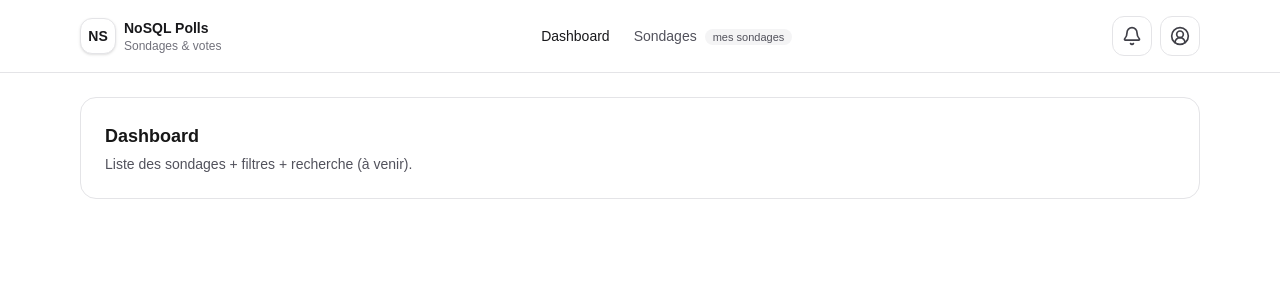
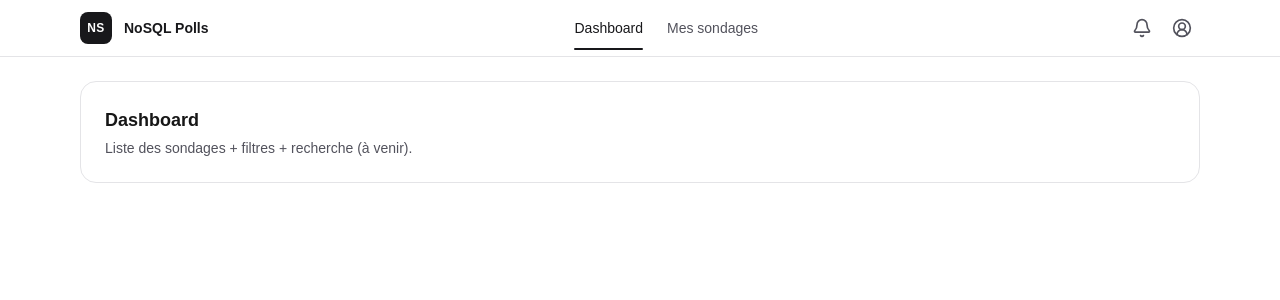
Before and after one commit to Mouad45-bit/sondage, a Next.js app in the folder next/: page / in a window 1280 px wide. Shown: the top 300 px of the page. Built offline with nearby package versions, Linux system fonts and the light colour scheme.

Commit message:
AppHeader v1

```diff
--- a/next/app/components/AppHeader.tsx
+++ b/next/app/components/AppHeader.tsx
@@ -7,71 +7,91 @@ import { usePathname } from "next/navigation";
 import { Bell, UserCircle2 } from "lucide-react";
 
 function isActive(pathname: string, href: string) {
-  // "/" doit matcher uniquement "/"
   if (href === "/") return pathname === "/";
   return pathname === href || pathname.startsWith(href + "/");
+}
+
+function NavLink({
+  href,
+  label,
+}: {
+  href: string;
+  label: string;
+}) {
+  const pathname = usePathname();
+  const active = isActive(pathname, href);
+
+  return (
+    <Link
+      href={href}
+      className={[
+        "relative -mx-2 rounded-md px-2 py-1 text-sm transition-colors",
+        active ? "text-zinc-900" : "text-zinc-600 hover:text-zinc-900",
+      ].join(" ")}
+    >
+      {label}
+      <span
+        className={[
+          "pointer-events-none absolute left-2 right-2 -bottom-2 h-[2px] rounded-full transition-opacity",
+          active ? "bg-zinc-900 opacity-100" : "bg-zinc-200 opacity-0",
+        ].join(" ")}
+      />
+    </Link>
+  );
 }
 
 export function AppHeader() {
   const pathname = usePathname();
 
-  const linkBase =
-    "text-sm font-medium transition-colors hover:text-zinc-900";
-  const linkActive = "text-zinc-900";
-  const linkInactive = "text-zinc-600";
-
   const iconBtn =
-    "inline-flex h-10 w-10 items-center justify-center rounded-xl border border-zinc-200 bg-white hover:bg-zinc-50 transition-colors focus:outline-none focus:ring-2 focus:ring-zinc-300";
+    "inline-flex h-9 w-9 items-center justify-center rounded-lg text-zinc-600 transition-colors hover:bg-zinc-100 hover:text-zinc-900 focus:outline-none focus:ring-2 focus:ring-zinc-300";
 
   return (
-    <header className="sticky top-0 z-50 border-b border-zinc-200 bg-white/70 backdrop-blur">
-      <div className="mx-auto flex max-w-6xl items-center justify-between px-4 py-3 md:py-4">
-        {/* Brand / Logo */}
-        <Link href="/" className="flex items-center gap-2">
-          <div className="flex h-9 w-9 items-center justify-center rounded-xl border border-zinc-200 bg-white shadow-sm">
-            <span className="text-sm font-semibold text-zinc-900">NS</span>
+    <header className="sticky top-0 z-50 border-b border-zinc-200 bg-white/80 backdrop-blur">
+      <div className="mx-auto flex h-14 max-w-6xl items-center justify-between px-4">
+        {/* Brand */}
+        <Link href="/" className="flex items-center gap-3">
+          <div className="flex h-8 w-8 items-center justify-center rounded-lg bg-zinc-900">
+            <span className="text-xs font-semibold tracking-wide text-white">NS</span>
           </div>
-          <div className="leading-tight">
-            <div className="text-sm font-semibold text-zinc-900">NoSQL Polls</div>
-            <div className="text-xs text-zinc-500">Sondages & votes</div>
-          </div>
+          <div className="text-sm font-semibold text-zinc-900">NoSQL Polls</div>
         </Link>
 
-        {/* Nav */}
+        {/* Nav (desktop) */}
         <nav className="hidden items-center gap-6 md:flex">
+          <NavLink href="/" label="Dashboard" />
+          <NavLink href="/polls" label="Mes sondages" />
+        </nav>
+
+        {/* Actions */}
+        <div className="flex items-center gap-1">
           <Link
-            href="/"
-            className={[
-              linkBase,
-              isActive(pathname, "/") ? linkActive : linkInactive,
-            ].join(" ")}
+            href="/notifications"
+            className={iconBtn}
+            aria-label="Notifications"
+            title="Notifications"
           >
-            Dashboard
+            <Bell className="h-5 w-5" />
           </Link>
 
           <Link
-            href="/polls"
-            className={[
-              linkBase,
-              isActive(pathname, "/polls") ? linkActive : linkInactive,
-            ].join(" ")}
+            href="/profile"
+            className={iconBtn}
+            aria-label="Profil"
+            title="Profil"
           >
-            Sondages
-            <span className="ml-2 rounded-full bg-zinc-100 px-2 py-0.5 text-[11px] text-zinc-600">
-              mes sondages
-            </span>
+            <UserCircle2 className="h-5 w-5" />
           </Link>
-        </nav>
 
-        {/* Right actions */}
-        <div className="flex items-center gap-2">
-          {/* Mobile quick links (optionnel) */}
-          <div className="flex items-center gap-2 md:hidden">
+          {/* Mobile: mini switch (ultra simple) */}
+          <div className="ml-2 flex items-center rounded-lg bg-zinc-100 p-1 md:hidden">
             <Link
               href="/"
               className={[
-                "rounded-xl px-3 py-2 text-sm",
-                isActive(pathname, "/") ? "bg-zinc-900 text-white" : "bg-zinc-100 text-zinc-700",
+                "rounded-md px-2 py-1 text-xs transition-colors",
+                isActive(pathname, "/")
+                  ? "bg-white text-zinc-900 shadow-sm"
+                  : "text-zinc-600",
               ].join(" ")}
             >
               Home
@@ -79,23 +99,15 @@ export function AppHeader() {
             <Link
               href="/polls"
               className={[
-                "rounded-xl px-3 py-2 text-sm",
+                "rounded-md px-2 py-1 text-xs transition-colors",
                 isActive(pathname, "/polls")
-                  ? "bg-zinc-900 text-white"
-                  : "bg-zinc-100 text-zinc-700",
+                  ? "bg-white text-zinc-900 shadow-sm"
+                  : "text-zinc-600",
               ].join(" ")}
             >
               Polls
             </Link>
           </div>
-
-          <Link href="/notifications" className={iconBtn} aria-label="Notifications">
-            <Bell className="h-5 w-5 text-zinc-700" />
-          </Link>
-
-          <Link href="/profile" className={iconBtn} aria-label="Profil">
-            <UserCircle2 className="h-5 w-5 text-zinc-700" />
-          </Link>
         </div>
       </div>
     </header>
```
